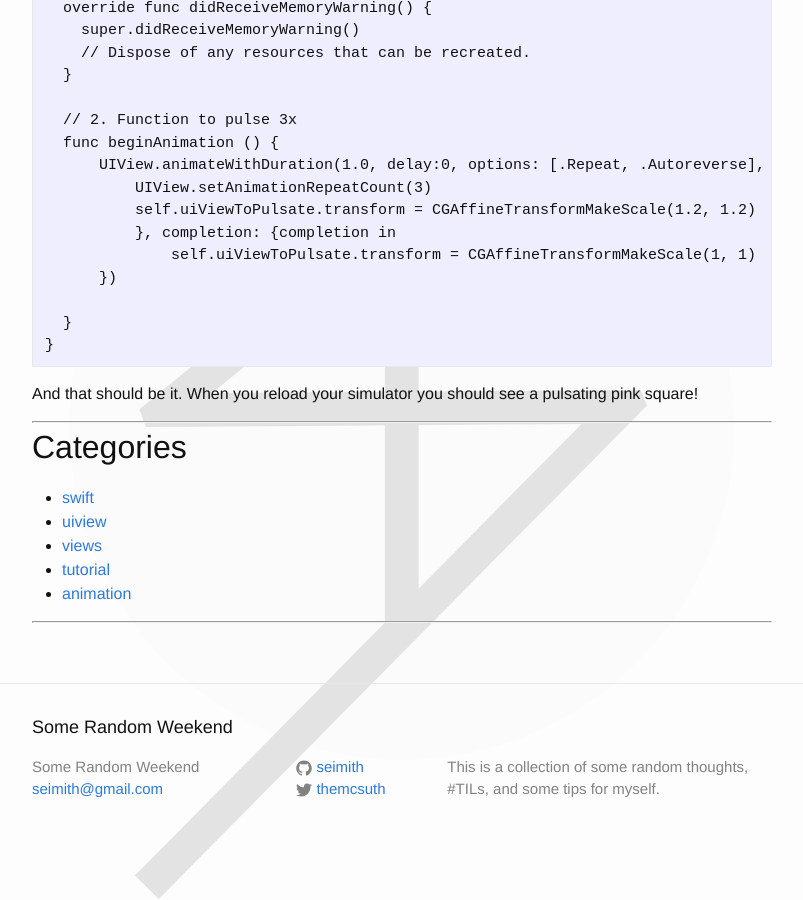
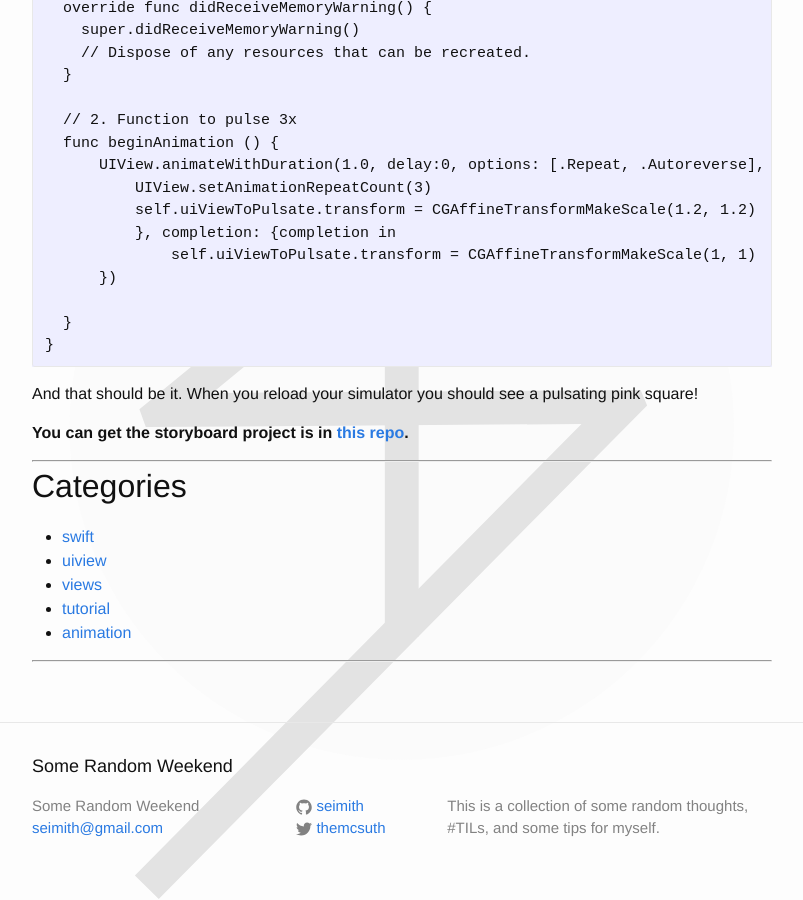
Before and after one commit to seimith/seimith.github.io, a Jekyll site: the page built from _posts/2016-09-18-Swift: Pulsating UIView.md, in a window 1280 px wide and 900 px high, scrolled down 2899 px. Shown: the whole window, without its empty margins (238-1041 px from the left). Built offline with Jekyll 4.4.1, drawn with Linux system fonts in a browser that asks for light colours.

Commit message:
Add linkks on previous posts

````diff
--- a/_posts/2016-09-18-Swift: Pulsating UIView.md
+++ b/_posts/2016-09-18-Swift: Pulsating UIView.md
@@ -119,3 +119,7 @@ class ViewController: UIViewController {
 ```
 
 And that should be it. When you reload your simulator you should see a pulsating pink square!
+
+**You can get the storyboard project is in [this repo][link].**
+
+[link]: https://github.com/seimith/SwiftPulsatingUIView
````
Also changed, not shown: _posts/2016-08-28-Swift: Rotating UIView.md (+4 -0 lines), 1 other file.
